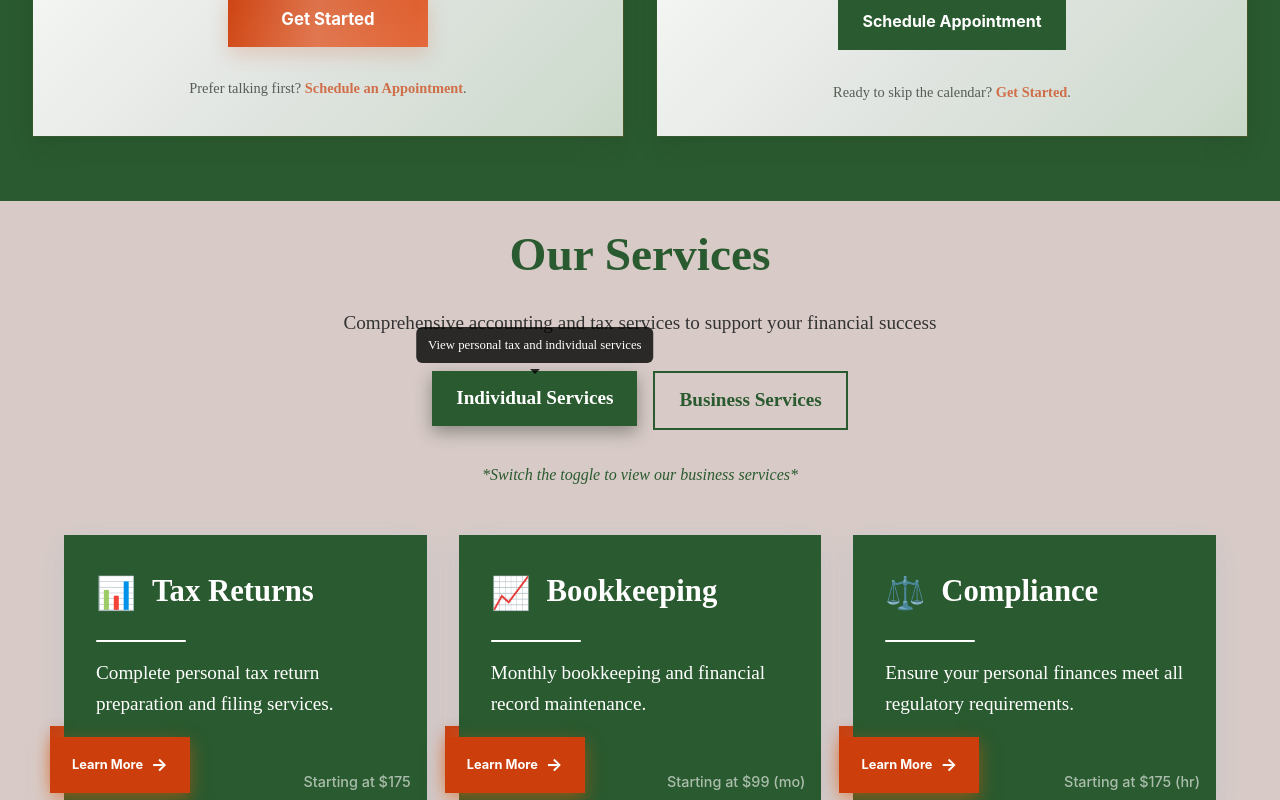
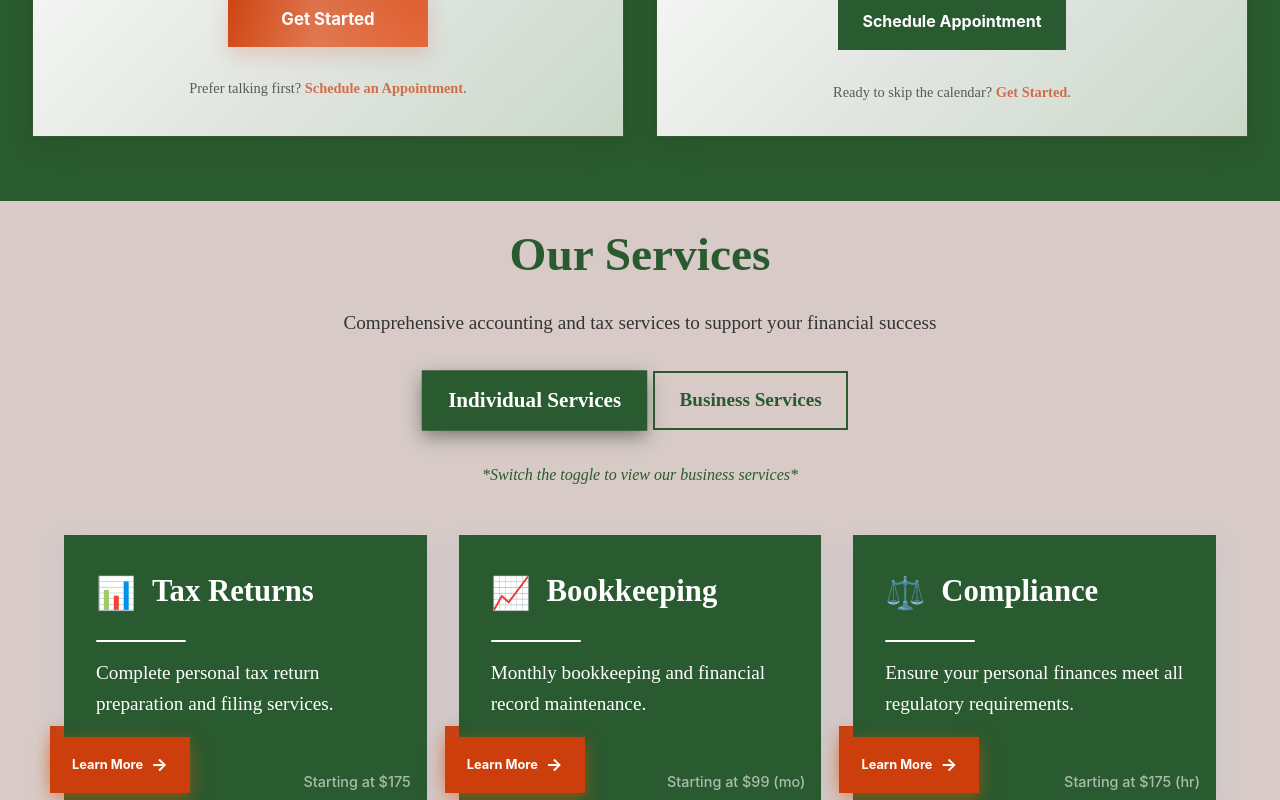
Before and after one commit to CartezDew/bdsfrontend, a React (Vite) app: page / in a window 1280 px wide. In both pictures the pointer is over the button "Individual Services". Shown: the part 1021-1821 px from the top of the page. Built offline with nearby package versions, Linux system fonts and the light colour scheme.

Commit message:
updated nav link for the business selector entity widget in footer

```diff
--- a/src/components/Footer.jsx
+++ b/src/components/Footer.jsx
@@ -14,8 +14,17 @@ const Footer = () => {
       if (element) {
         const navbar = document.querySelector('.navbar-container');
         const navbarHeight = navbar ? navbar.offsetHeight : 0;
-        const elementTop = element.offsetTop;
-        const scrollPosition = elementTop - navbarHeight;
+        let scrollPosition;
+
+        // Special case: scroll to bottom of meet-the-owner section
+        if (sectionId === 'meet-the-owner') {
+          const elementBottom = element.offsetTop + element.offsetHeight;
+          scrollPosition = elementBottom - navbarHeight;
+        } else {
+          // Default: scroll to top of section
+          const elementTop = element.offsetTop;
+          scrollPosition = elementTop - navbarHeight;
+        }
 
         window.scrollTo({
           top: scrollPosition,
--- a/src/components/Services.jsx
+++ b/src/components/Services.jsx
@@ -106,14 +106,12 @@ const Services = ({ includeExtras = true }) => {
               <button
                 className={`toggle-btn ${serviceType === 'individual' ? 'active' : ''}`}
                 onClick={() => handleServiceTypeChange('individual')}
-                data-tooltip="View personal tax and individual services"
               >
                 Individual Services
               </button>
               <button
                 className={`toggle-btn ${serviceType === 'business' ? 'active' : ''}`}
                 onClick={() => handleServiceTypeChange('business')}
-                data-tooltip="View business accounting services"
               >
                 Business Services
               </button>
--- a/src/styles/services.css
+++ b/src/styles/services.css
@@ -267,7 +267,8 @@
 
 .toggle-btn.active:hover {
   transform: translateY(-2px);
-  box-shadow: 0 6px 16px rgba(25, 35, 26, 0.4);
+  box-shadow: 0 6px 16px rgba(25, 35, 26, 0.5);
+  transform: scale(1.1);
 }
 
 /* Toggle Button Tooltips */
@@ -275,34 +276,7 @@
   position: relative;
 }
 
-.toggle-btn:hover::after {
-  content: attr(data-tooltip);
-  position: absolute;
-  bottom: 100%;
-  left: 50%;
-  transform: translateX(-50%);
-  background: rgba(0, 0, 0, 0.8);
-  color: white;
-  padding: 0.5rem 0.75rem;
-  border-radius: 6px;
-  font-size: 0.8rem;
-  white-space: nowrap;
-  z-index: 1000;
-  margin-bottom: 0.5rem;
-  font-weight: 500;
-}
 
-.toggle-btn:hover::before {
-  content: '';
-  position: absolute;
-  bottom: 100%;
-  left: 50%;
-  transform: translateX(-50%);
-  border: 5px solid transparent;
-  border-top-color: rgba(0, 0, 0, 0.8);
-  margin-bottom: -0.5rem;
-  z-index: 1000;
-}
 
 /* Service Type Note */
 .service-type-note {
```
